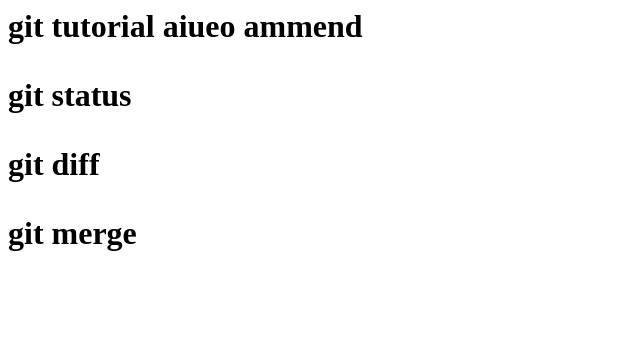
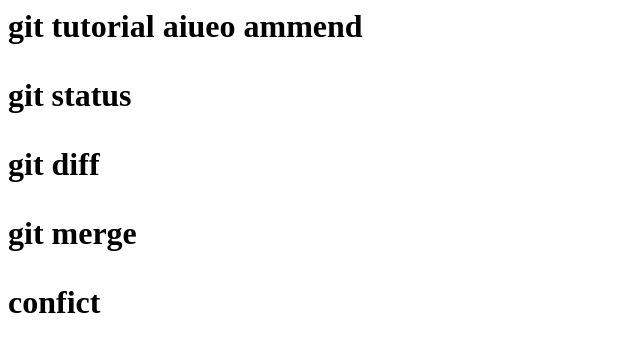
Before and after one commit to ishidahra0127/git_tutorial, a plain HTML site: page index.html in a window 1280 px wide. Shown: the whole page, without its empty margins (0-640 px from the left). Drawn offline with Linux system fonts and the light colour scheme.

Commit message:
add confict

```diff
--- a/index.html
+++ b/index.html
@@ -2,3 +2,4 @@
 <p>git status<p>
 <p>git diff<p>
 <p>git merge<p>
+<p>confict<p>
```
